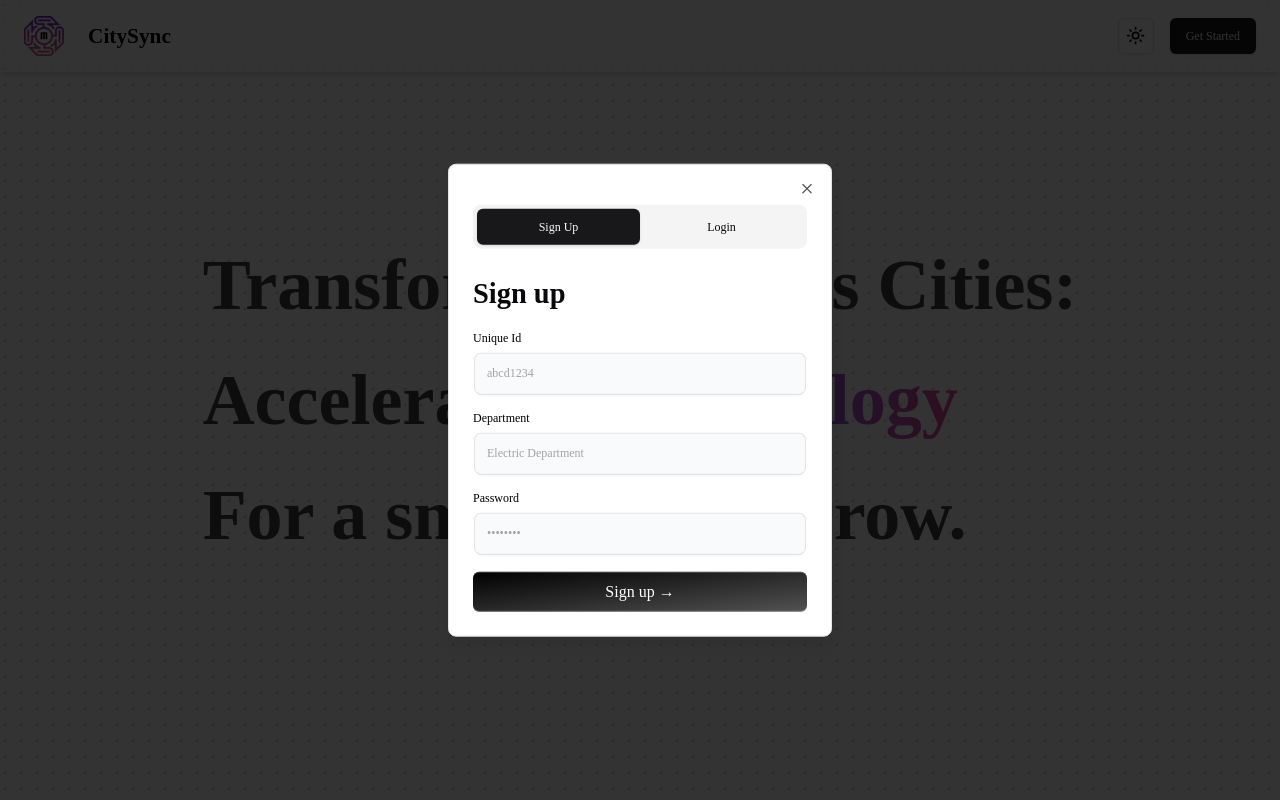
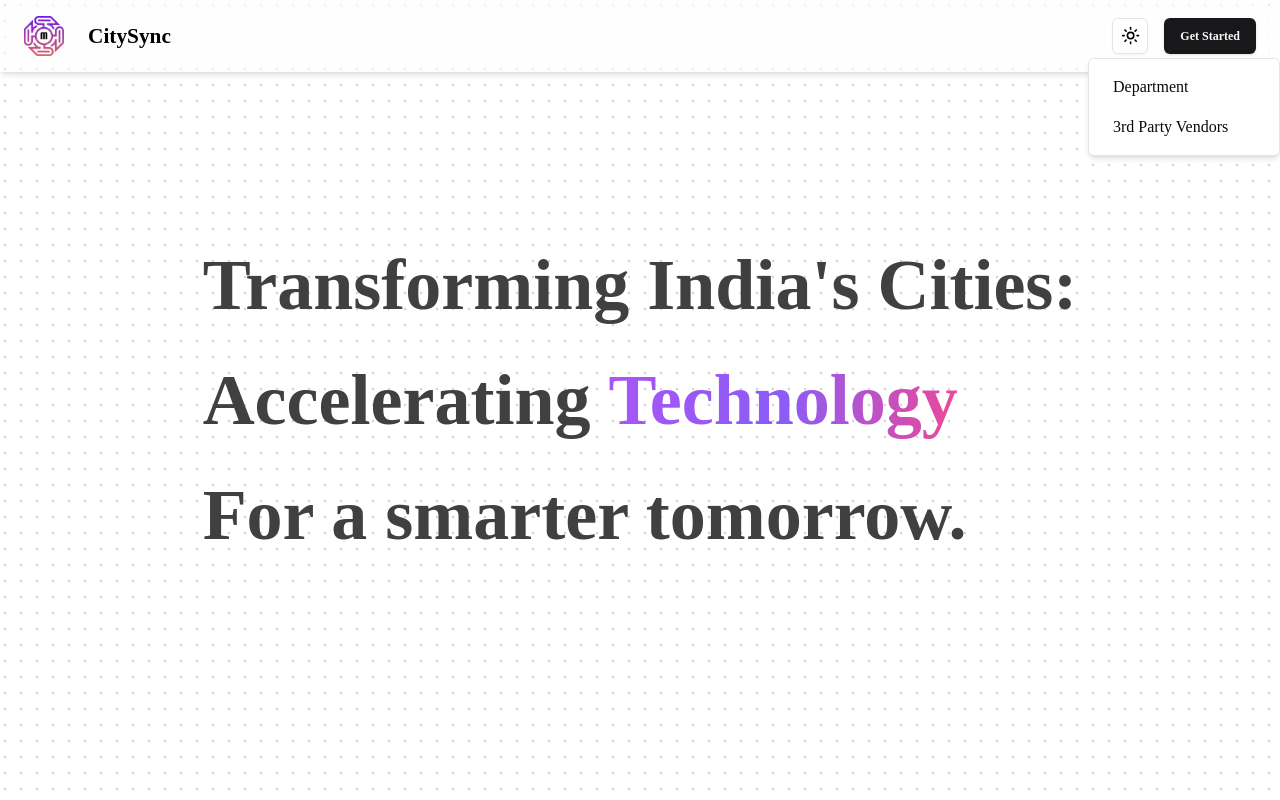
Before and after one commit to Prayas-35/Coordina, a Next.js app in the folder main/: page / in a window 1280 px wide. Both pictures are taken after a click on the button "Get Started". Shown: the top 800 px of the page. Built offline with nearby package versions, Linux system fonts and the light colour scheme.

Commit message:
popovers

```diff
--- a/main/app/page.js
+++ b/main/app/page.js
@@ -8,9 +8,10 @@ import Link from "next/link";
 import { FlipWords } from "@/components/ui/flip-words";
 import { useTheme } from "next-themes";
 import Footer from "@/components/functions/Footer";
-import { Button } from "@/components/ui/button";
 import Auth from "@/components/functions/signup-form-demo";
 import { Dialog, DialogContent } from "@/components/ui/dialog";
+import { Popover, PopoverContent, PopoverTrigger } from "@/components/ui/popover";
+import { Button } from "@/components/ui/button";
 
 function Landing() {
   const { resolvedTheme } = useTheme();
@@ -37,7 +38,32 @@ function Landing() {
           </Link>
           <div className="flex items-center gap-2 sm:gap-4">
             <ModeToggle />
-            <Button onClick={toggleSignup}>Get Started</Button>
+
+            {/* Popover for Get Started Button */}
+            <Popover>
+              <PopoverTrigger asChild>
+                <Button className="font-semibold">Get Started</Button>
+              </PopoverTrigger>
+              <PopoverContent className="w-48 p-2">
+                <ul>
+                  <li>
+                    <button
+                      className="w-full text-left px-4 py-2 hover:bg-gray-100 dark:hover:bg-gray-700"
+                      onClick={toggleSignup}
+                    >
+                      Department
+                    </button>
+                  </li>
+                  <li>
+                    <button
+                      className="w-full text-left px-4 py-2 hover:bg-gray-100 dark:hover:bg-gray-700"
+                    >
+                      3rd Party Vendors
+                    </button>
+                  </li>
+                </ul>
+              </PopoverContent>
+            </Popover>
           </div>
         </div>
       </header>
@@ -54,7 +80,6 @@ function Landing() {
         </motion.h1>
       </HeroHighlight>
 
-      {/* Signup Modal using shadcn Dialog component */}
       <Dialog open={isSignupOpen} onOpenChange={setIsSignupOpen}>
         <DialogContent className="w-96">
           <Auth /> {/* Render the signup form */}
```
